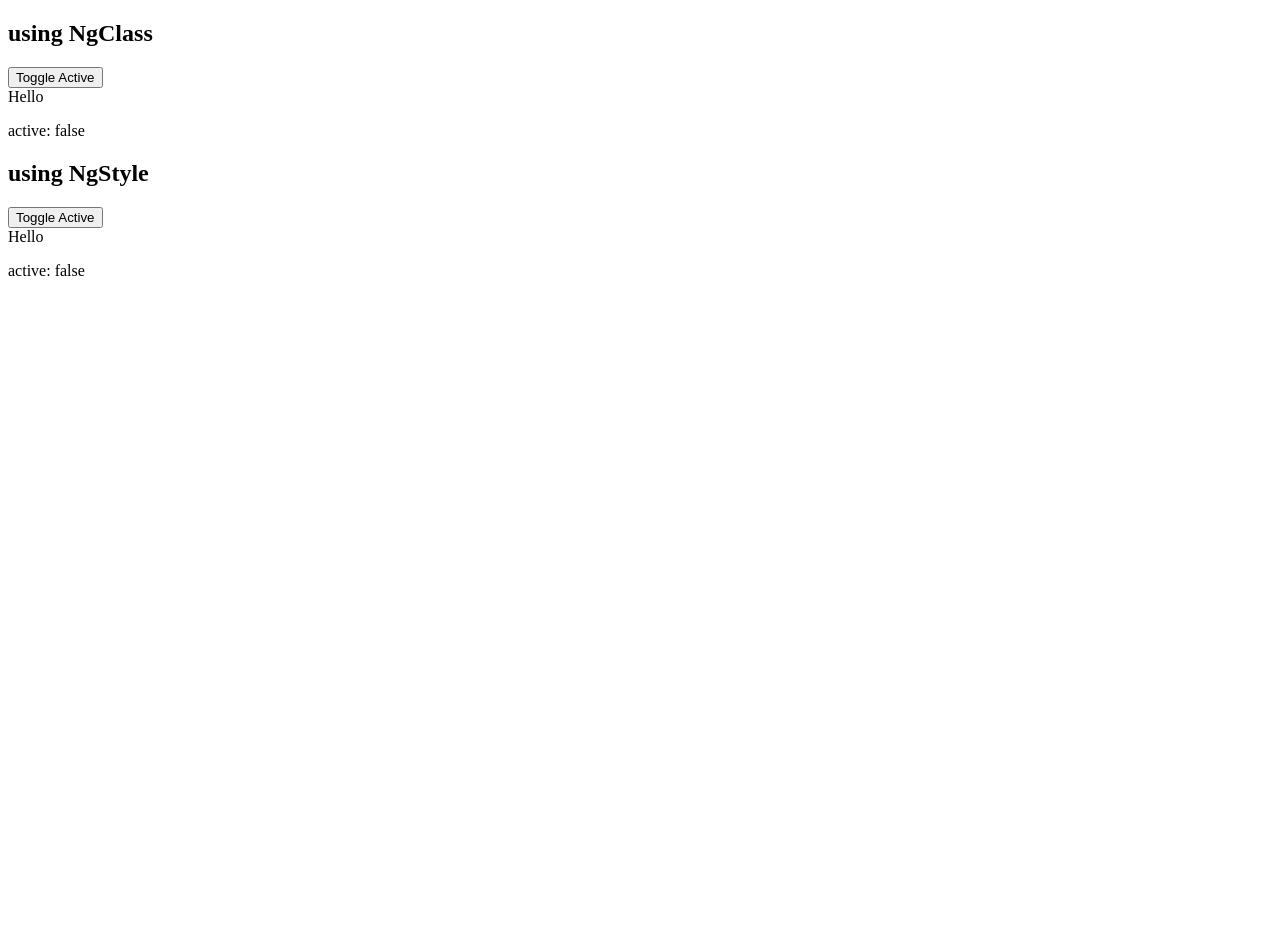
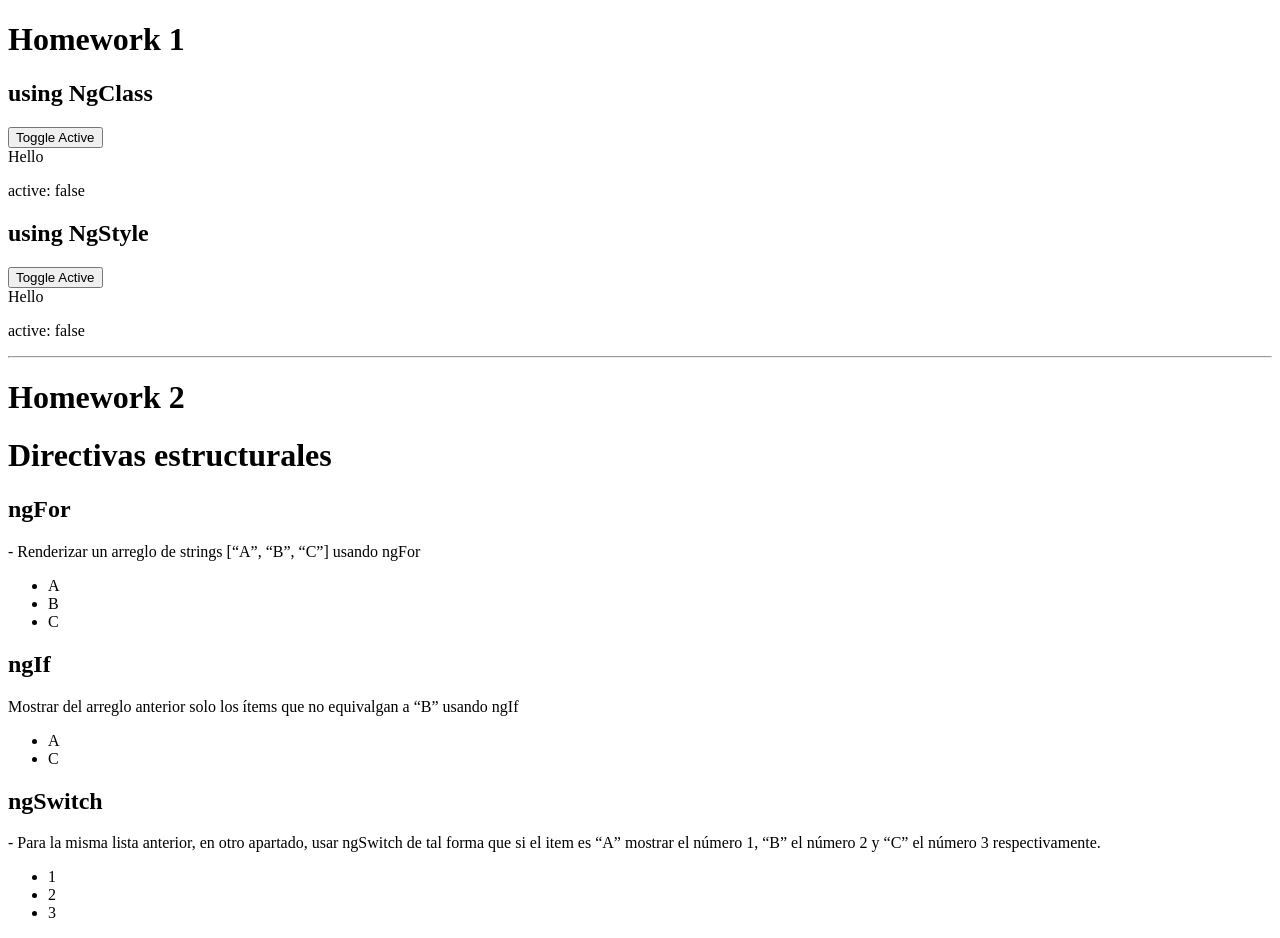
Before and after one commit to DiegoVallejoDev/angular-bootcamp, an Angular app: page / in a window 1280 px wide. Before the commit the page ends 800 px from the top, so only its background shows below. Built offline with nearby package versions, Linux system fonts and the light colour scheme.

Commit message:
homework-2

```diff
--- a/src/app/app.component.html
+++ b/src/app/app.component.html
@@ -3,7 +3,9 @@
 </style>
 
 <!-- * * * * * * * * * * * * * * * * * * * * * * * * * * * * * * * -->
-
+<h1>Homework 1</h1>
 <app-homework1></app-homework1>
-
+<hr>
+<h1>Homework 2</h1>
+<app-homework2></app-homework2>
 <router-outlet></router-outlet>
--- a/src/app/app.module.ts
+++ b/src/app/app.module.ts
@@ -4,11 +4,13 @@ import { BrowserModule } from '@angular/platform-browser';
 import { AppRoutingModule } from './app-routing.module';
 import { AppComponent } from './app.component';
 import { Homework1Component } from './homework1/homework1.component';
+import { Homework2Component } from './homework2/homework2.component';
 
 @NgModule({
   declarations: [
     AppComponent,
-    Homework1Component
+    Homework1Component,
+    Homework2Component
   ],
   imports: [
     BrowserModule,
--- /dev/null
+++ b/src/app/homework2/homework2.component.html
@@ -0,0 +1,38 @@
+<h1>Directivas estructurales</h1>
+<h2>ngFor</h2>
+<p>- Renderizar un arreglo de strings [“A”, “B”, “C”] usando ngFor</p>
+<ul>
+    <li *ngFor="let item of letters">{{ item }}</li>
+</ul>
+
+<h2>ngIf</h2>
+<p>
+    Mostrar del arreglo anterior solo los ítems que no equivalgan a “B” usando
+    ngIf
+</p>
+
+<ul>
+    <ng-container *ngFor="let letter of letters">
+        <li *ngIf="letter !== 'B'">
+            {{ letter }}
+        </li>
+    </ng-container>
+</ul>
+
+<h2>ngSwitch</h2>
+
+<p>
+    - Para la misma lista anterior, en otro apartado, usar ngSwitch de tal forma
+    que si el item es “A” mostrar el número 1, “B” el número 2 y “C” el número 3
+    respectivamente.
+</p>
+
+<ul>
+    <li *ngFor="let item of letters">
+        <span [ngSwitch]="item">
+            <span *ngSwitchCase="'A'">1</span>
+            <span *ngSwitchCase="'B'">2</span>
+            <span *ngSwitchCase="'C'">3</span>
+        </span>
+    </li>
+</ul>
--- /dev/null
+++ b/src/app/homework2/homework2.component.ts
@@ -0,0 +1,16 @@
+import { Component, OnInit } from '@angular/core';
+
+@Component({
+  selector: 'app-homework2',
+  templateUrl: './homework2.component.html',
+  styleUrls: ['./homework2.component.css']
+})
+export class Homework2Component implements OnInit {
+
+  public letters: string[] = ['A', 'B', 'C'];
+  constructor() { }
+
+  ngOnInit(): void {
+  }
+
+}
```
Also changed, not shown: src/app/homework2/homework2.component.css (added), 1 other file (tests, documents, lock files or other folders).
